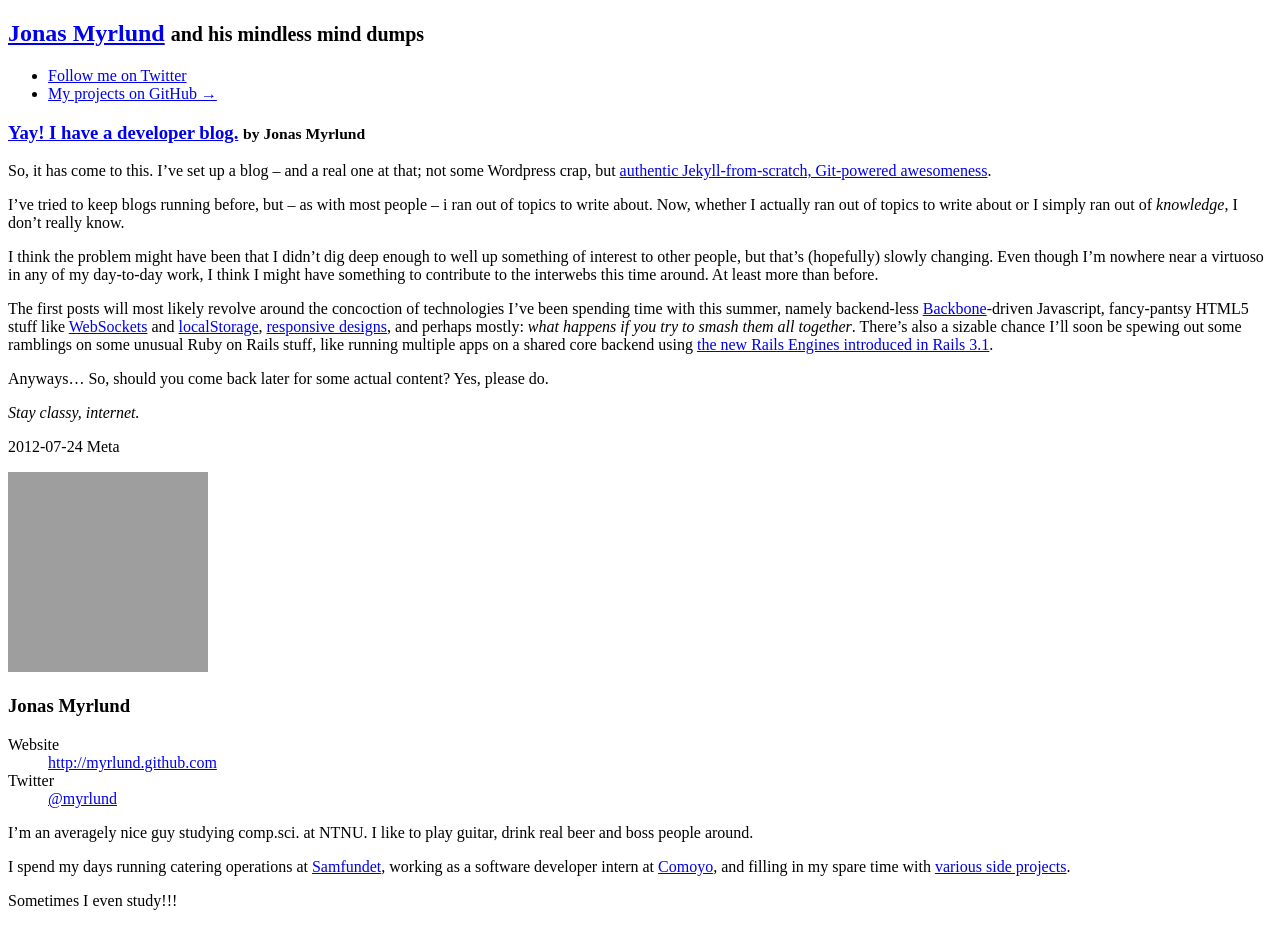
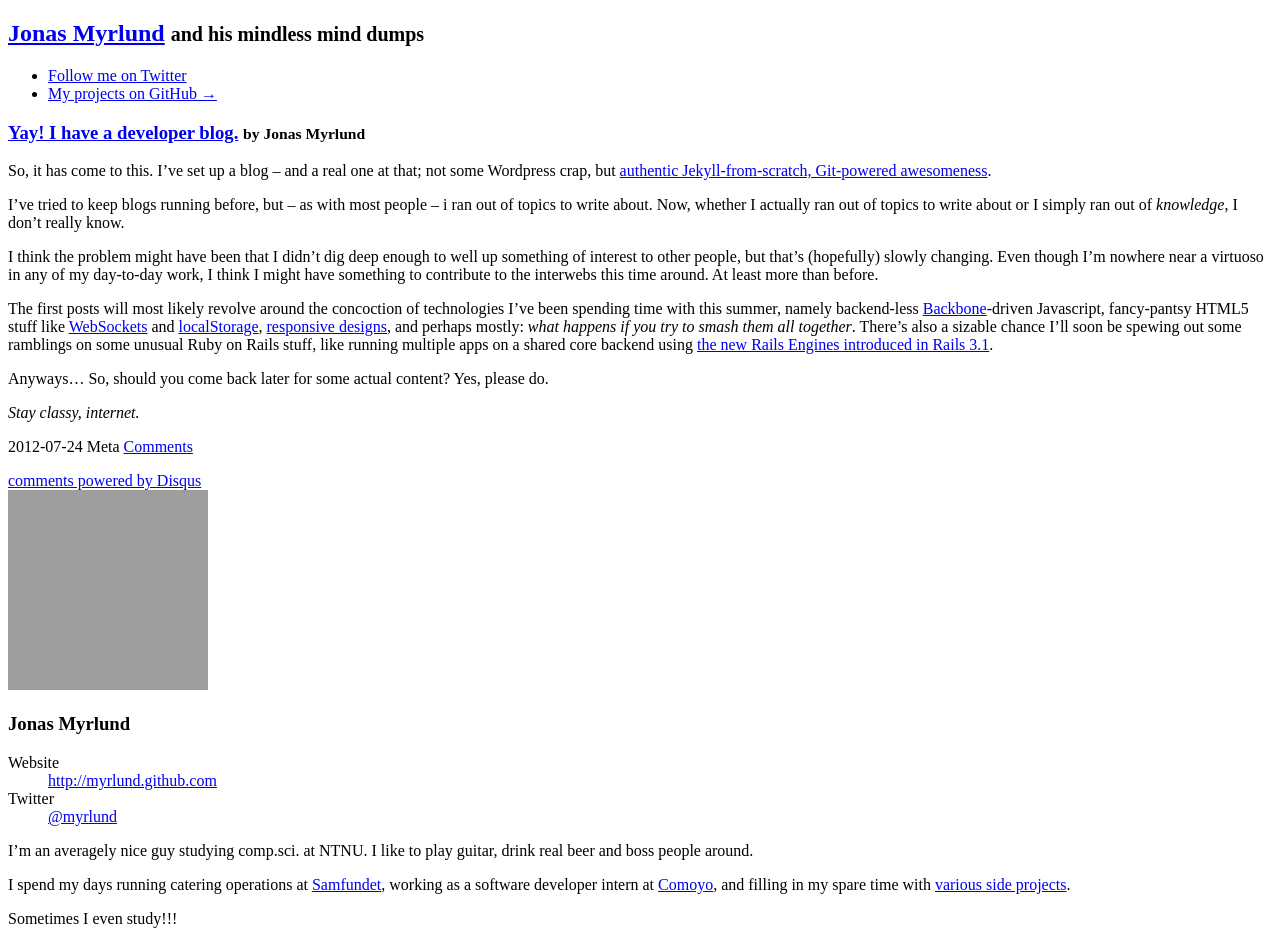
Before and after one commit to myrlund/myrlund.github.com, a Jekyll site: the page built from _posts/2012-07-24-yay-i-have-a-developer-blog.md, in a window 1280 px wide. Built offline with Jekyll 4.4.1, drawn with Linux system fonts in a browser that asks for light colours; nearby versions of some CDN libraries; a script that is not in the unit is left out; comment, search, counter and statistics services are not loaded; grey boxes are pictures that could not be loaded.

Commit message:
Added commenting via Disqus.

```diff
--- /dev/null
+++ b/_includes/comments.html
@@ -0,0 +1,14 @@
+<div id="disqus_thread"></div>
+<script type="text/javascript">
+   /* * * CONFIGURATION VARIABLES: EDIT BEFORE PASTING INTO YOUR WEBPAGE * * */
+   var disqus_shortname = 'myrlund-github'; // required: replace example with your forum shortname
+
+   /* * * DON'T EDIT BELOW THIS LINE * * */
+   (function() {
+       var dsq = document.createElement('script'); dsq.type = 'text/javascript'; dsq.async = true;
+       dsq.src = 'http://' + disqus_shortname + '.disqus.com/embed.js';
+       (document.getElementsByTagName('head')[0] || document.getElementsByTagName('body')[0]).appendChild(dsq);
+   })();
+</script>
+<noscript>Please enable JavaScript to view the <a href="http://disqus.com/?ref_noscript">comments powered by Disqus.</a></noscript>
+<a href="http://disqus.com" class="dsq-brlink">comments powered by <span class="logo-disqus">Disqus</span></a>
--- a/_includes/post.html
+++ b/_includes/post.html
@@ -10,6 +10,6 @@
   <p class="byline muted well">
     <span><i class="icon-white icon-time"></i> {{ page.date | date: "%Y-%m-%d" }}</span>
     <span><i class="icon-white icon-bookmark"></i> {{ page.categories }}</span>
-    <!-- <span><i class="icon-white icon-comment"></i> <a href="{{ page.url }}">Comments</a></span> -->
+    <span><i class="icon-white icon-comment"></i> <a href="{{ page.url }}#disqus_thread">Comments</a></span>
   </p>
 </article>
--- a/_layouts/post.html
+++ b/_layouts/post.html
@@ -5,4 +5,8 @@ name: post
 
 <div class="single-post span8">
   {% include post.html %}
+
+  <section id="comments">
+    {% include comments.html %}
+  </section>
 </div>
```
Also changed, not shown: 3 other files.
